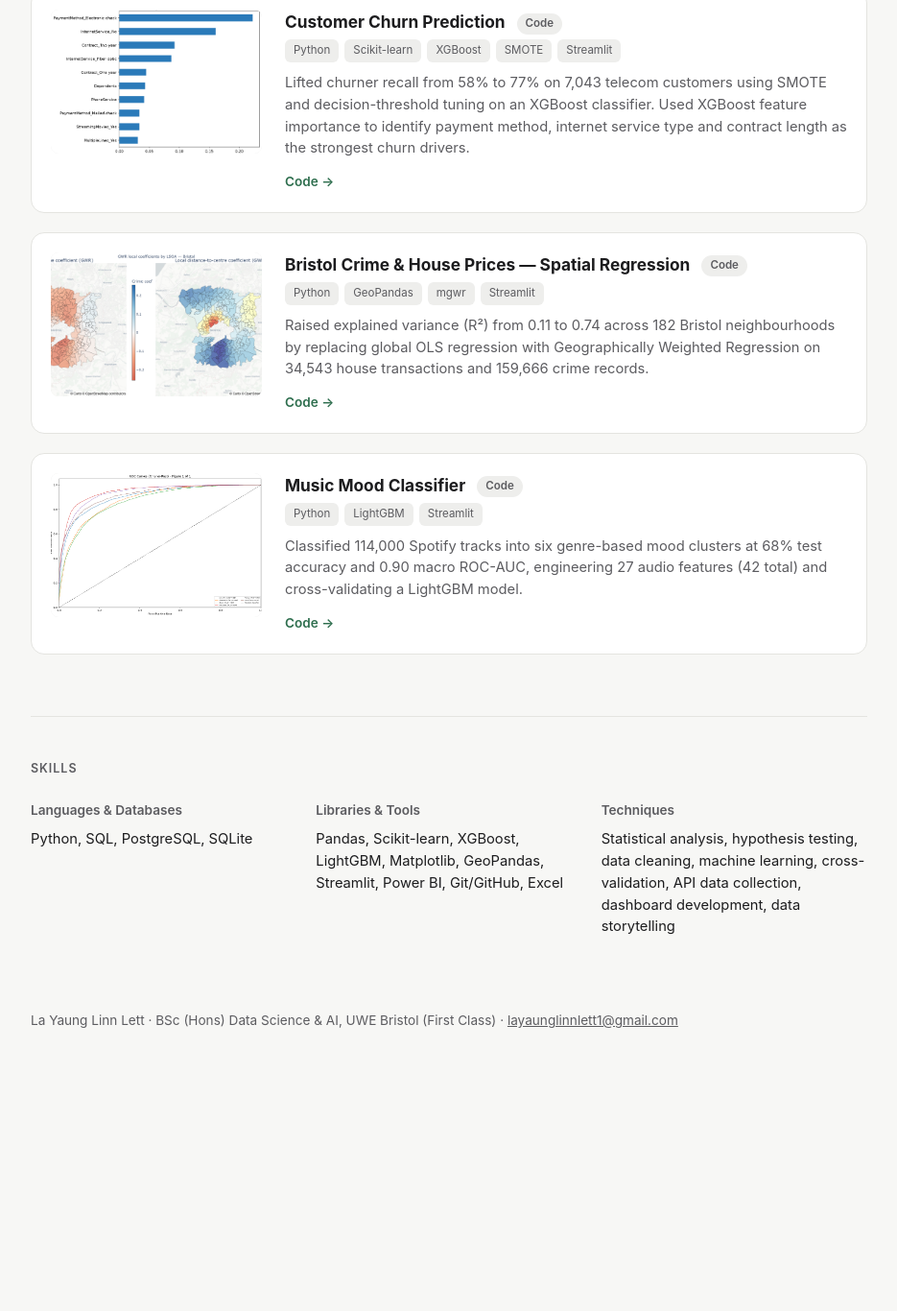
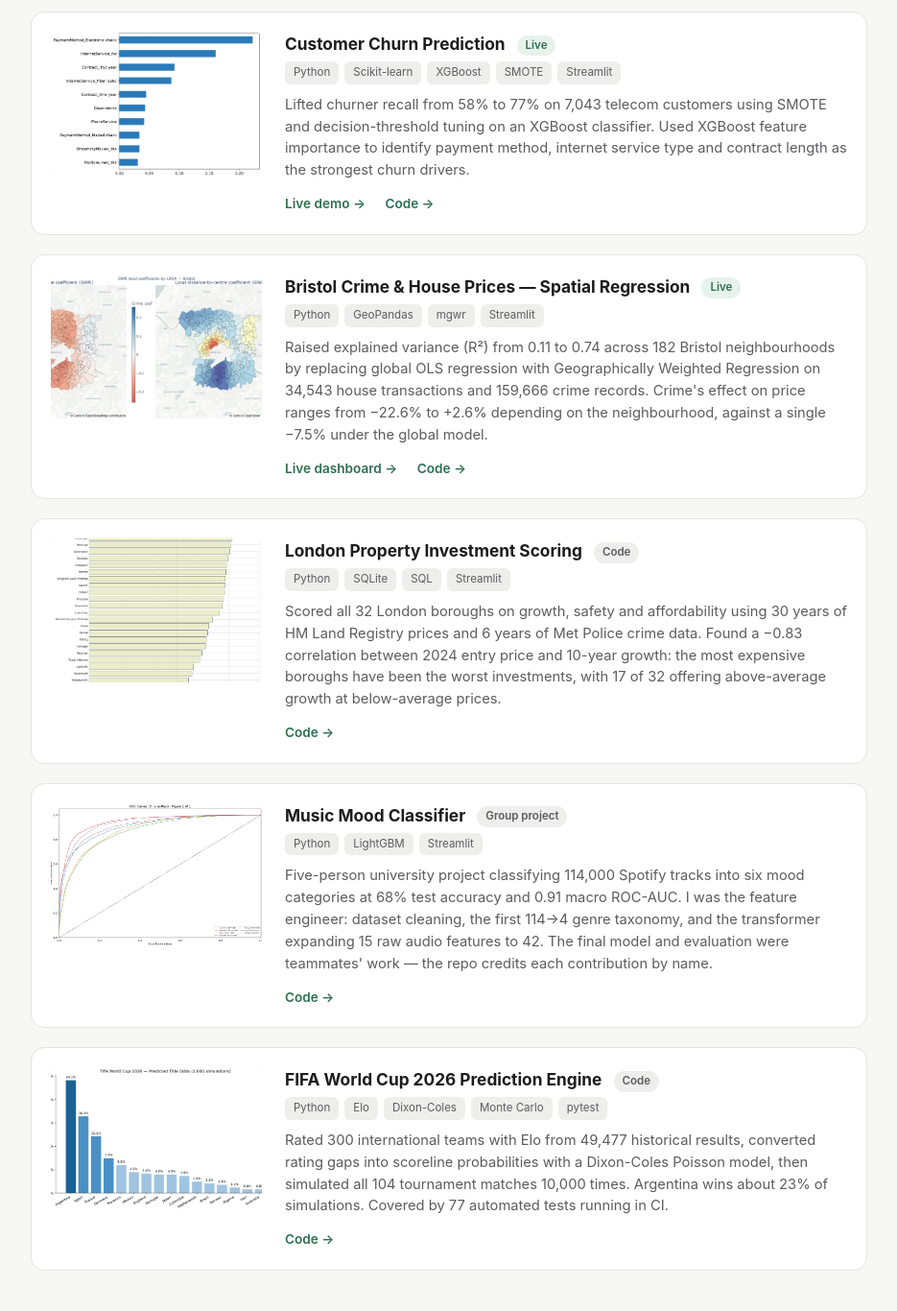
Before and after one commit to layaung-linnlett/layaung-linnlett.github.io, a plain HTML site: page index.html in a window 1280 px wide. Shown: the part 914-2280 px from the top of the page at 96% size, without its empty margins (172-1107 px from the left). Before the commit the page ends 2048 px from the top, so only its background shows below. Drawn offline with Linux system fonts and the light colour scheme.

Commit message:
Add two missing projects, wire in live demos, correct salary claim
- Added London Property Investment Scoring and FIFA World Cup 2026
  Prediction Engine, which were not on the site at all. Tagline now says
  seven projects rather than five.
- Customer Churn and Bristol are both deployed now, so both get a Live
  badge and a demo link alongside their code link.
- The job-market card claimed data scientist roles "pay roughly 1.5x
  more". Recomputed from jobs.db over the 613 postings carrying a real
  (non-estimated) salary: £57,306 vs £42,085, which is 1.36x. The card
  now says about 1.4x and shows the underlying figures. The ~2x figure
  in that repo's README is a skill-level comparison (Snowflake £84,700
  vs Excel £43,402), not a role-level one.
- Music Mood Classifier was presented like solo work. It was a
  five-person university project, so the card now says so and states
  which parts were mine, matching the repo's CONTRIBUTORS.md.

Every figure on the new and edited cards is checked against the
committed data in the corresponding repo.

```diff
--- a/index.html
+++ b/index.html
@@ -78,7 +78,7 @@
 <div class="wrap">
   <header class="hero">
     <h1>La Yaung Linn Lett</h1>
-    <p class="tagline">BSc (Hons) Data Science &amp; AI graduate (First Class), UWE Bristol. Five end-to-end projects across SQL/Power&nbsp;BI dashboards, machine learning and geospatial analysis — seeking 2026 graduate roles in data analytics or data science.</p>
+    <p class="tagline">BSc (Hons) Data Science &amp; AI graduate (First Class), UWE Bristol. Seven end-to-end projects across SQL/Power&nbsp;BI dashboards, machine learning and geospatial analysis — seeking 2026 graduate roles in data analytics or data science.</p>
     <div class="links">
       <a href="mailto:layaunglinnlett1@gmail.com">Email</a>
       <a href="https://github.com/layaung-linnlett" target="_blank" rel="noopener">GitHub</a>
@@ -94,7 +94,7 @@
       <div class="project-body">
         <h3>UK Job Market Intelligence Dashboard <span class="project-status status-live">Live</span></h3>
         <div class="tags"><span>Python</span><span>SQL</span><span>Adzuna API</span><span>Streamlit</span></div>
-        <p class="desc">Pipeline (API → SQL → keyword extraction → dashboard) built on 1,200 real UK job postings. Found that data analyst roles want SQL and Power BI, while data scientist roles want machine learning and pay roughly 1.5x more for it.</p>
+        <p class="desc">Pipeline (API → SQL → keyword extraction → dashboard) built on 1,200 real UK job postings. Found that data analyst roles want SQL and Power BI, while data scientist roles want machine learning — and advertise about 1.4x the salary (£57,306 vs £42,085 on the 613 postings with a real, non-estimated salary).</p>
         <div class="project-links">
           <a href="https://uk-job-market-intelligence.streamlit.app" target="_blank" rel="noopener">Live dashboard →</a>
           <a href="https://github.com/layaung-linnlett/uk-job-market-intelligence" target="_blank" rel="noopener">Code →</a>
@@ -117,10 +117,11 @@
     <div class="project">
       <img src="assets/churn.png" alt="XGBoost feature importance chart from the Customer Churn Prediction project">
       <div class="project-body">
-        <h3>Customer Churn Prediction <span class="project-status status-code">Code</span></h3>
+        <h3>Customer Churn Prediction <span class="project-status status-live">Live</span></h3>
         <div class="tags"><span>Python</span><span>Scikit-learn</span><span>XGBoost</span><span>SMOTE</span><span>Streamlit</span></div>
         <p class="desc">Lifted churner recall from 58% to 77% on 7,043 telecom customers using SMOTE and decision-threshold tuning on an XGBoost classifier. Used XGBoost feature importance to identify payment method, internet service type and contract length as the strongest churn drivers.</p>
         <div class="project-links">
+          <a href="https://customer-churn-predictor-telecom.streamlit.app" target="_blank" rel="noopener">Live demo →</a>
           <a href="https://github.com/layaung-linnlett/customer_churn_prediction" target="_blank" rel="noopener">Code →</a>
         </div>
       </div>
@@ -129,11 +130,24 @@
     <div class="project">
       <img src="assets/bristol.png" alt="Geographically weighted regression coefficient map of Bristol">
       <div class="project-body">
-        <h3>Bristol Crime &amp; House Prices — Spatial Regression <span class="project-status status-code">Code</span></h3>
+        <h3>Bristol Crime &amp; House Prices — Spatial Regression <span class="project-status status-live">Live</span></h3>
         <div class="tags"><span>Python</span><span>GeoPandas</span><span>mgwr</span><span>Streamlit</span></div>
-        <p class="desc">Raised explained variance (R²) from 0.11 to 0.74 across 182 Bristol neighbourhoods by replacing global OLS regression with Geographically Weighted Regression on 34,543 house transactions and 159,666 crime records.</p>
+        <p class="desc">Raised explained variance (R²) from 0.11 to 0.74 across 182 Bristol neighbourhoods by replacing global OLS regression with Geographically Weighted Regression on 34,543 house transactions and 159,666 crime records. Crime's effect on price ranges from −22.6% to +2.6% depending on the neighbourhood, against a single −7.5% under the global model.</p>
         <div class="project-links">
+          <a href="https://bristol-crime-houseprices-gwr.streamlit.app" target="_blank" rel="noopener">Live dashboard →</a>
           <a href="https://github.com/layaung-linnlett/bristol-crime-houseprices-gwr" target="_blank" rel="noopener">Code →</a>
+        </div>
+      </div>
+    </div>
+
+    <div class="project">
+      <img src="assets/london-property.png" alt="Investment score ranking of all 32 London boroughs">
+      <div class="project-body">
+        <h3>London Property Investment Scoring <span class="project-status status-code">Code</span></h3>
+        <div class="tags"><span>Python</span><span>SQLite</span><span>SQL</span><span>Streamlit</span></div>
+        <p class="desc">Scored all 32 London boroughs on growth, safety and affordability using 30 years of HM Land Registry prices and 6 years of Met Police crime data. Found a −0.83 correlation between 2024 entry price and 10-year growth: the most expensive boroughs have been the worst investments, with 17 of 32 offering above-average growth at below-average prices.</p>
+        <div class="project-links">
+          <a href="https://github.com/layaung-linnlett/london_property_analysis" target="_blank" rel="noopener">Code →</a>
         </div>
       </div>
     </div>
@@ -141,11 +155,23 @@
     <div class="project">
       <img src="assets/music-mood.png" alt="ROC-AUC curves from the Music Mood Classifier model">
       <div class="project-body">
-        <h3>Music Mood Classifier <span class="project-status status-code">Code</span></h3>
+        <h3>Music Mood Classifier <span class="project-status status-code">Group project</span></h3>
         <div class="tags"><span>Python</span><span>LightGBM</span><span>Streamlit</span></div>
-        <p class="desc">Classified 114,000 Spotify tracks into six genre-based mood clusters at 68% test accuracy and 0.90 macro ROC-AUC, engineering 27 audio features (42 total) and cross-validating a LightGBM model.</p>
+        <p class="desc">Five-person university project classifying 114,000 Spotify tracks into six mood categories at 68% test accuracy and 0.91 macro ROC-AUC. I was the feature engineer: dataset cleaning, the first 114→4 genre taxonomy, and the transformer expanding 15 raw audio features to 42. The final model and evaluation were teammates' work — the repo credits each contribution by name.</p>
         <div class="project-links">
           <a href="https://github.com/layaung-linnlett/Music_Mood_Classifier" target="_blank" rel="noopener">Code →</a>
+        </div>
+      </div>
+    </div>
+
+    <div class="project">
+      <img src="assets/fifa.png" alt="Simulated World Cup 2026 title odds for the top 16 teams">
+      <div class="project-body">
+        <h3>FIFA World Cup 2026 Prediction Engine <span class="project-status status-code">Code</span></h3>
+        <div class="tags"><span>Python</span><span>Elo</span><span>Dixon-Coles</span><span>Monte Carlo</span><span>pytest</span></div>
+        <p class="desc">Rated 300 international teams with Elo from 49,477 historical results, converted rating gaps into scoreline probabilities with a Dixon-Coles Poisson model, then simulated all 104 tournament matches 10,000 times. Argentina wins about 23% of simulations. Covered by 77 automated tests running in CI.</p>
+        <div class="project-links">
+          <a href="https://github.com/layaung-linnlett/fifa-2026-predictor" target="_blank" rel="noopener">Code →</a>
         </div>
       </div>
     </div>
```
Also changed, not shown: assets/fifa.png (added), assets/london-property.png (added).
